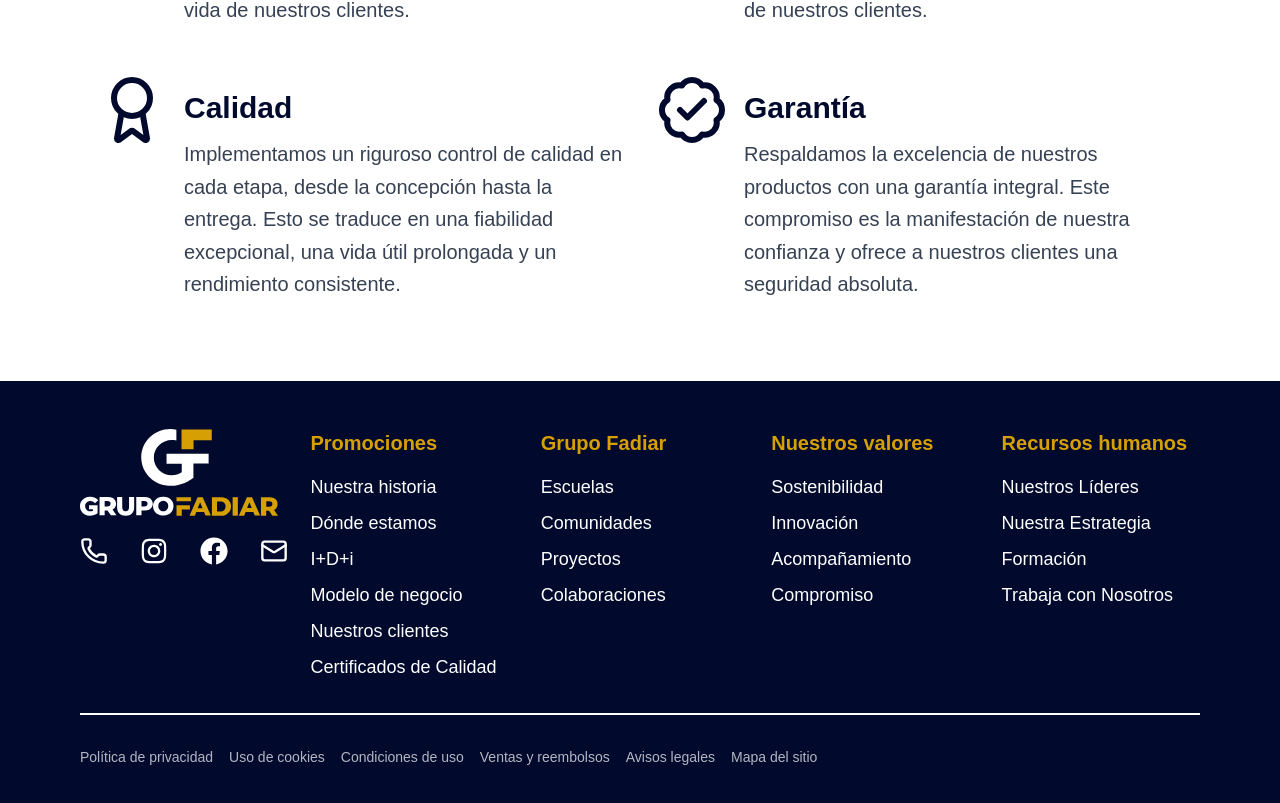
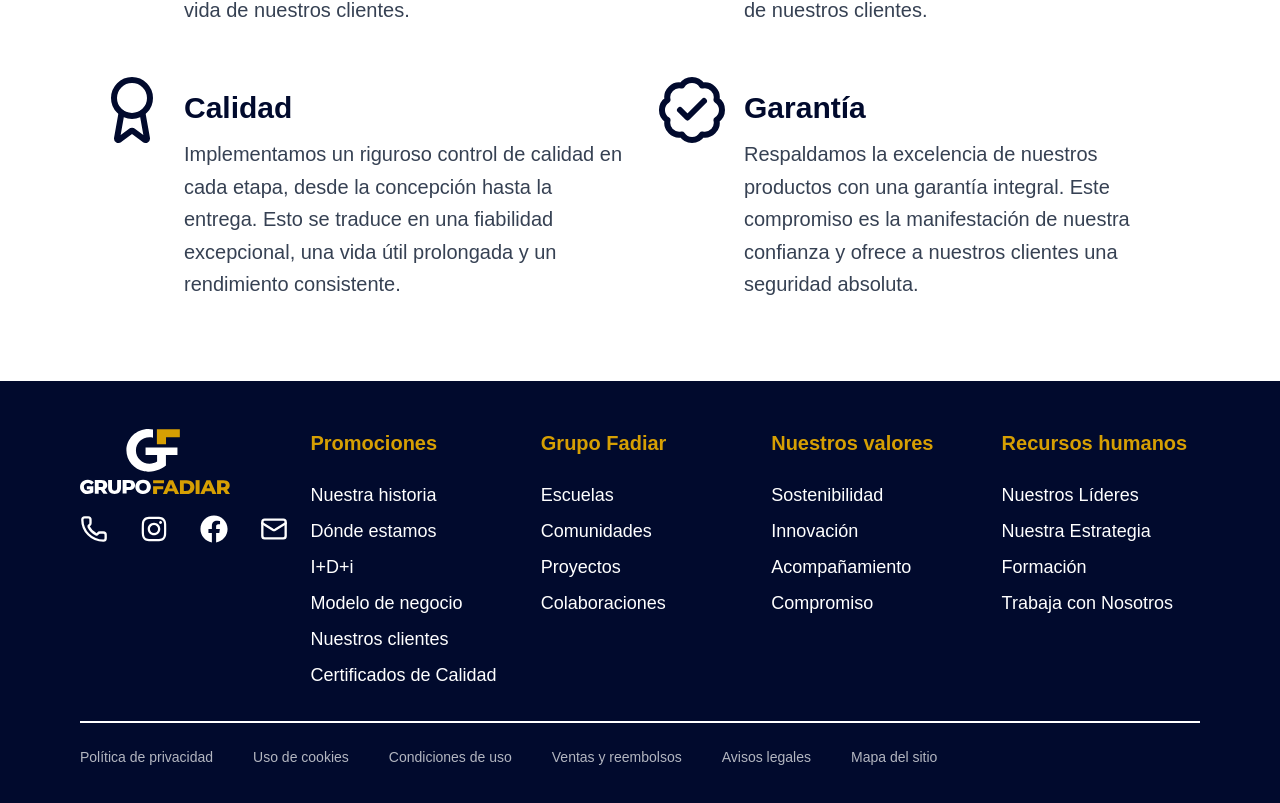
Before and after one commit to erlandel/Grupo-Fadiar, a Next.js app: page / in a window 1280 px wide. Shown: the part 3429-4232 px from the top of the page. Built offline with nearby package versions, Linux system fonts and the light colour scheme; a web font is replaced by a local one.

Commit message:
Actualizar estilos del footer: ajustar márgenes y dimensiones de elementos

```diff
--- a/components/footer/footer.tsx
+++ b/components/footer/footer.tsx
@@ -56,7 +56,7 @@ export default function Footer() {
 
   return (
     <footer className="bg-dark text-white py-12 px-4 md:px-8 xl:px-20">
-      <div className="  grid grid-cols-1 md:grid-cols-2 lg:grid-cols-5 gap-8 border-b-2 border-white pb-8 mb-8">
+      <div className="  grid grid-cols-1 md:grid-cols-2 lg:grid-cols-5 gap-8 border-b-2 border-white pb-8 mb-6">
         {/* Sección de Logo y Contactos */}
         <div className="flex flex-col  lg:col-span-1">
           <div>
@@ -64,7 +64,7 @@ export default function Footer() {
               <Image
                 src="/logoWithe.svg"
                 alt="Grupo Fadiar Logo"
-                width={212}
+                width={150}
                 height={40}
               />
             </div>
@@ -90,7 +90,7 @@ export default function Footer() {
         {/* Secciones de Enlaces */}
         {footerLinks.map((section, index) => (
           <div key={index} className="flex flex-col items-start">
-            <h4 className="text-secondary text-xl font-semibold mb-4">
+            <h4 className="text-secondary text-xl font-semibold mb-6">
               {section.title}
             </h4>
             <ul className="space-y-2">
@@ -111,7 +111,7 @@ export default function Footer() {
 
       {/* Sección Legal y Versión */}
       <div className=" flex flex-col md:flex-row justify-between items-center text-sm text-white/70">
-        <div className="flex flex-wrap justify-center md:justify-start gap-4 mb-4 md:mb-0">
+        <div className="flex flex-wrap justify-center md:justify-start gap-10 mb-4 md:mb-0">
           {legalLinks.map((link, index) => (
             <Link
               key={index}
```
